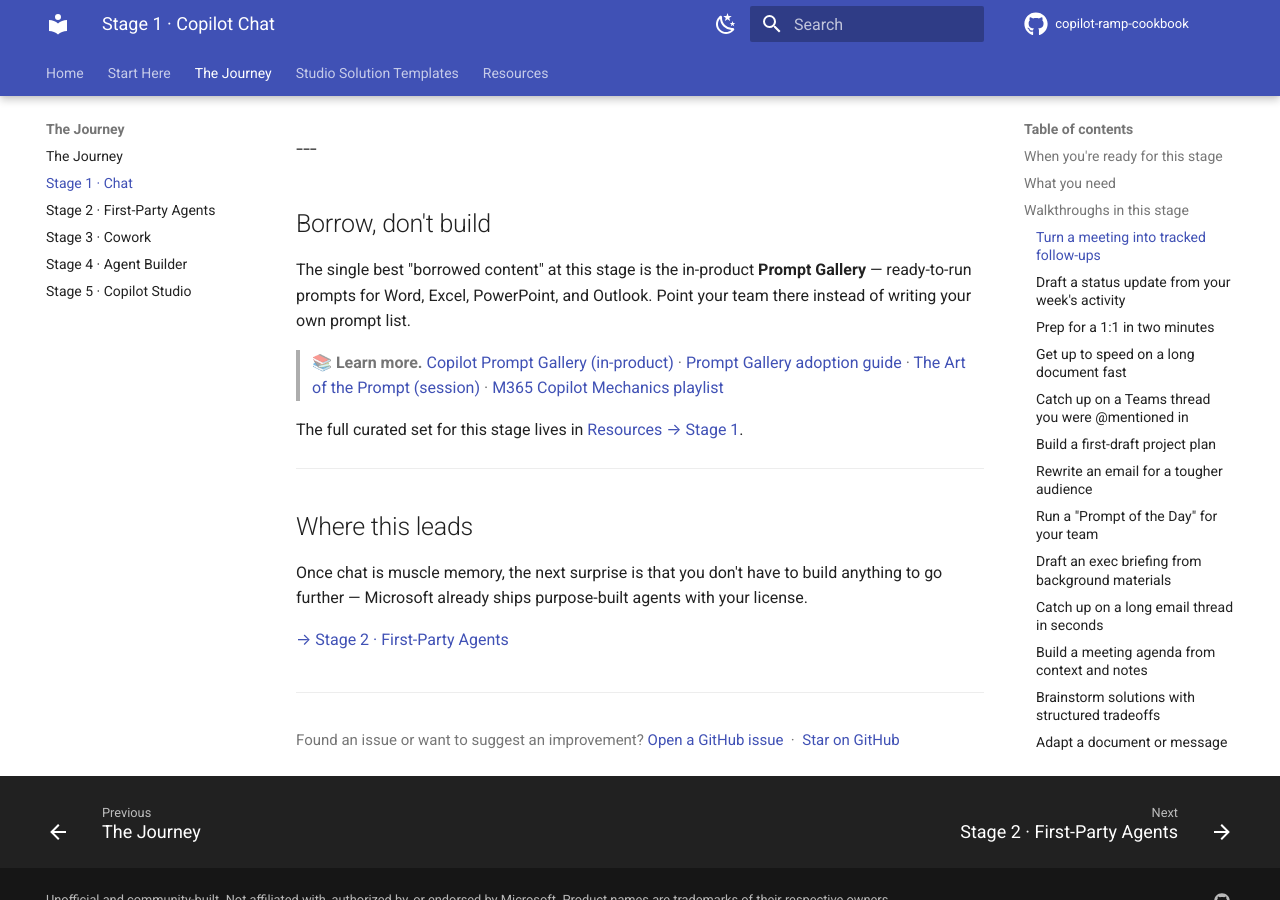
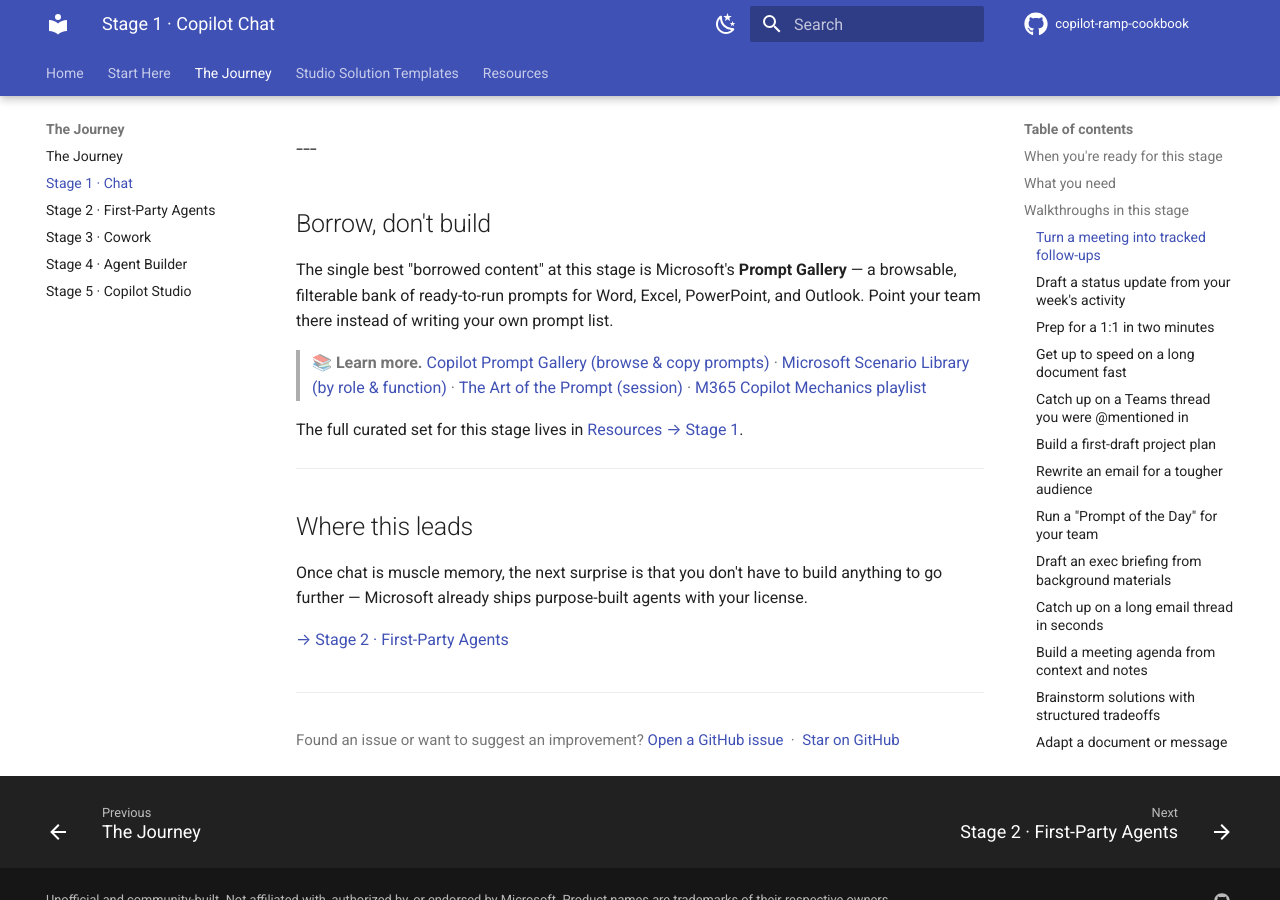
Before and after one commit to MawellGlass/copilot-ramp-cookbook, an MkDocs documentation site: the page built from docs/stages/stage-1-chat.md, in a window 1280 px wide and 900 px high, scrolled down 898 px. Built offline with MkDocs 1.6.1 and Material for MkDocs 9.7.7, drawn with Linux system fonts in a browser that asks for light colours; comment, search, counter and statistics services are not loaded.

Commit message:
Stage 1: swap confusing in-product Prompt Gallery link for the browsable adoption.microsoft.com gallery + add Scenario Library

```diff
--- a/docs/stages/stage-1-chat.md
+++ b/docs/stages/stage-1-chat.md
@@ -81,11 +81,11 @@
 
 ## Borrow, don't build
 
-The single best "borrowed content" at this stage is the in-product **Prompt Gallery** — ready-to-run prompts for Word, Excel, PowerPoint, and Outlook. Point your team there instead of writing your own prompt list.
+The single best "borrowed content" at this stage is Microsoft's **Prompt Gallery** — a browsable, filterable bank of ready-to-run prompts for Word, Excel, PowerPoint, and Outlook. Point your team there instead of writing your own prompt list.
 
 > **📚 Learn more.**
-> [Copilot Prompt Gallery (in-product)](https://copilot.cloud.microsoft/prompts) ·
-> [Prompt Gallery adoption guide](https://adoption.microsoft.com/en-us/copilot/prompt-gallery/) ·
+> [Copilot Prompt Gallery (browse & copy prompts)](https://adoption.microsoft.com/en-us/copilot/prompt-gallery/) ·
+> [Microsoft Scenario Library (by role & function)](https://adoption.microsoft.com/en-us/scenario-library/) ·
 > [The Art of the Prompt (session)](https://adoption.microsoft.com/en-us/customer-hub/drive-adoption-of-microsoft-365-copilot/session-2/) ·
 > [M365 Copilot Mechanics playlist](https://www.youtube.com/playlist?list=PLXtHYVsvn_b8MTl8mD8FBJIB_cSGkEaT9)
 
```
